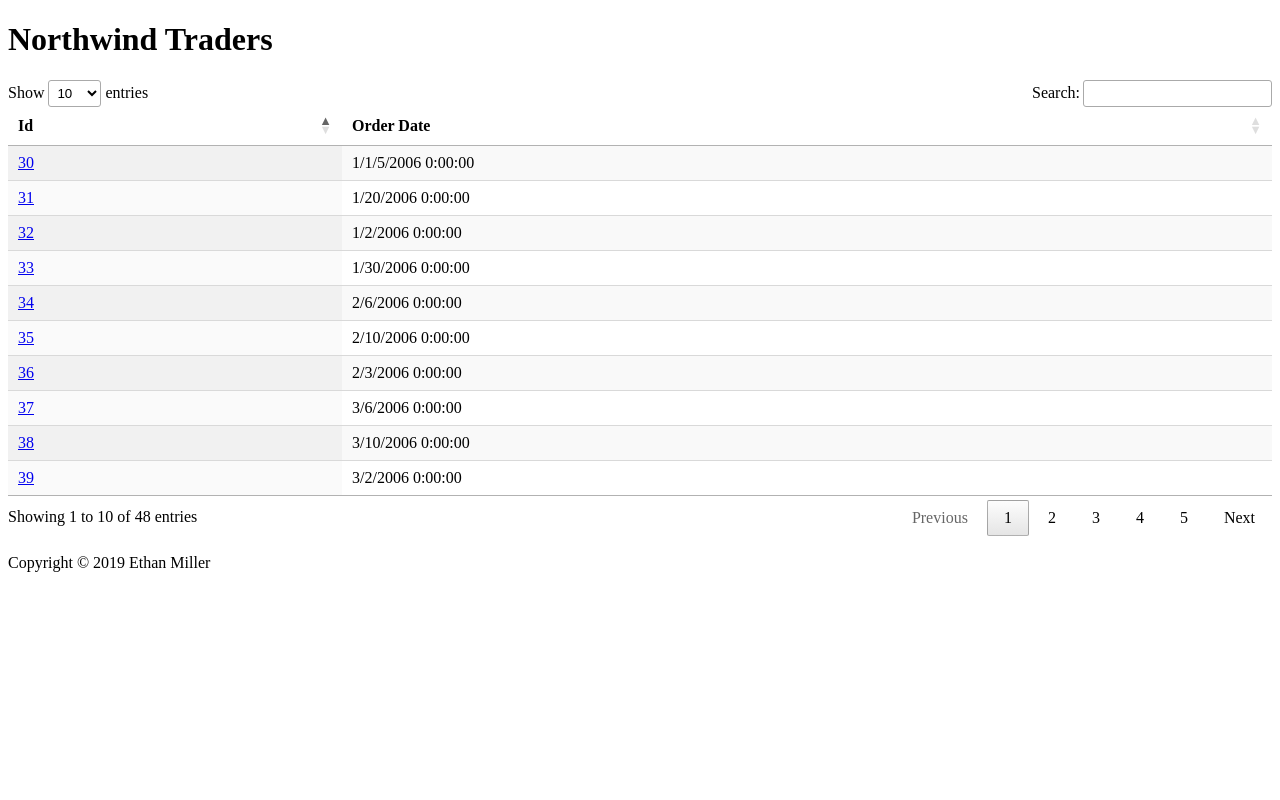
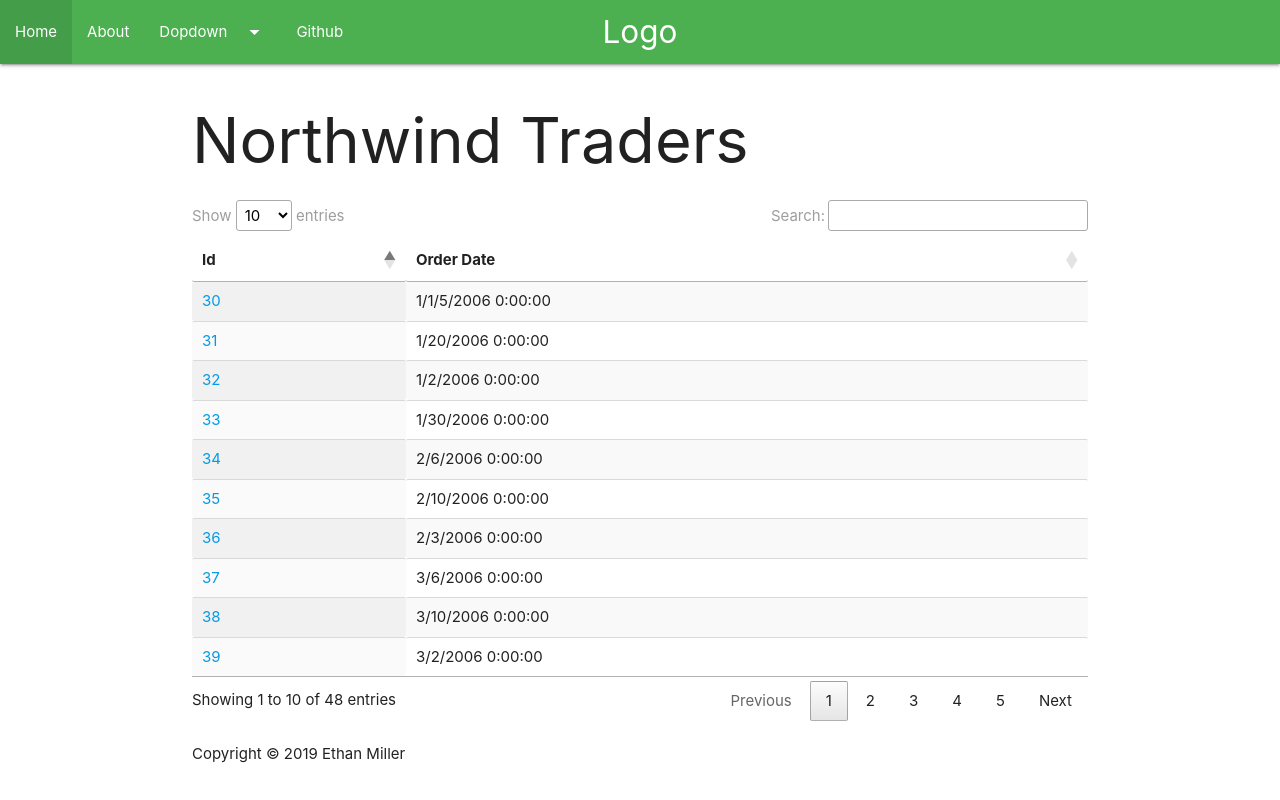
Before and after one commit to ethanmiller1/Northwind-Traders, a Flask app: page /orders in a window 1280 px wide. Run offline with Flask 2, Linux system fonts and the light colour scheme; data comes from the database, SQL or seed files in the repository; some libraries are stand-ins or nearby versions.

Commit message:
add jinja template inheritance

```diff
--- a/templates/orders.html
+++ b/templates/orders.html
@@ -1,31 +1,11 @@
+{% extends "partials/base.html" %}
+{% block title %}Index{% endblock %}
 
+{% block html_head %}
+  {% include "partials/data_table.html" %}
+{% endblock %}
 
-<!DOCTYPE html>
-
-
-<html>
-
-
-<head>
-  <title>Northwind</title>
-  <link rel="stylesheet" type="text/css" href="https://cdn.datatables.net/1.10.19/css/jquery.dataTables.css">
-
-  <script type="text/javascript" charset="utf8" src="https://code.jquery.com/jquery-2.2.2.min.js"></script>
-
-  <script type="text/javascript" charset="utf8" src="https://cdn.datatables.net/1.10.19/js/jquery.dataTables.js"></script>
-
-  <script>
-    $(document).ready( function () {
-       $('#table_orders').DataTable();
-     } );
-  </script>
-
-</head>
-
-
-
-<body>
-
+{% block content %}
   <h1>Northwind Traders</h1>
 
   <div id="orders">
@@ -51,12 +31,4 @@
 
   <div id="orders">
   </div>
-  <br>
-  <div id="footer">{{ footer }}
-  </div>
-
-</body>
-
-
-
-</html>
+{% endblock %}
--- /dev/null
+++ b/templates/partials/base.html
@@ -0,0 +1,52 @@
+<!DOCTYPE html>
+<html>
+  <head>
+    <!--Import Google Icon Font-->
+    <link href="https://fonts.googleapis.com/icon?family=Material+Icons" rel="stylesheet">
+    <!--Import materialize.css-->
+    <link rel="stylesheet" href="https://cdnjs.cloudflare.com/ajax/libs/materialize/1.0.0/css/materialize.min.css">
+    <!--Use { block title }Index{ endblock } to display "Index - Northwind Traders"-->
+    <title>{% block title %}{% endblock %} - Northwind Traders</title>
+    <!--Let browser know website is optimized for mobile-->
+    <meta name="viewport" content="width=device-width, initial-scale=1.0"/>
+    <!--In case additional links need to be made for a child page-->
+    {% block html_head %}{% endblock %}
+  </head>
+
+  <body>
+    <nav>
+      <div class="nav-wrapper green">
+        <a href="/" class="brand-logo center"> Logo
+          <!-- <img src="/logo.png" alt="Ethan Miller"> -->
+        </a>
+        <ul id="nav-mobile" class="left hide-on-med-and-down">
+          <li><a href="/">Home</a></li>
+          <li><a href="#">About</a></li>
+          <li><a href="" class="dropdown-button" data-activates="dropdown1">Dopdown<i class="material-icons right">arrow_drop_down</i></a>
+            <ul id="dropdown1" class="dropdown-content" style="width: 132px; position: absolute; top: 0px; left: 140.281px; opacity: 1; display: none;">
+              <li><a href="#!">one</a></li>
+              <li><a href="#!">two</a></li>
+              <li class="divider"></li>
+              <li><a href="#!">three</a></li>
+            </ul></li>
+          <li><a href="https://github.com/ethanmiller1/Northwind-Traders">Github</a></li>
+        </ul>
+      </div>
+    </nav>
+    <div class="container">
+      {% block content %}{% endblock %}
+
+      <div id="footer">
+        {% block footer %}
+        <br>
+        {{ footer }}
+        {% endblock %}
+      </div>
+    </div>
+
+    <!--JavaScript at end of body for optimized loading-->
+    <script src="https://cdnjs.cloudflare.com/ajax/libs/materialize/1.0.0/js/materialize.min.js"></script>
+  </body>
+</html>
+
+<!DOCTYPE html>
--- /dev/null
+++ b/templates/partials/data_table.html
@@ -0,0 +1,25 @@
+<link rel="stylesheet" type="text/css" href="https://cdn.datatables.net/1.10.19/css/jquery.dataTables.css">
+<script type="text/javascript" charset="utf8" src="https://code.jquery.com/jquery-2.2.2.min.js"></script>
+<script type="text/javascript" charset="utf8" src="https://cdn.datatables.net/1.10.19/js/jquery.dataTables.js"></script>
+<script>
+  $(document).ready( function () {
+    $('#table_orders').DataTable();
+  } );
+</script>
+
+<style type="text/css">
+  select {
+  display: inline;
+  width: auto;
+  height: auto;
+  padding: 0;
+  border: 1px solid rgb(169, 169, 169);
+  }
+  label {
+  font-size: 1rem;
+  }
+  .dataTables_filter label input {
+    height: auto !important;
+    width: auto !important;
+  }
+</style>
```
